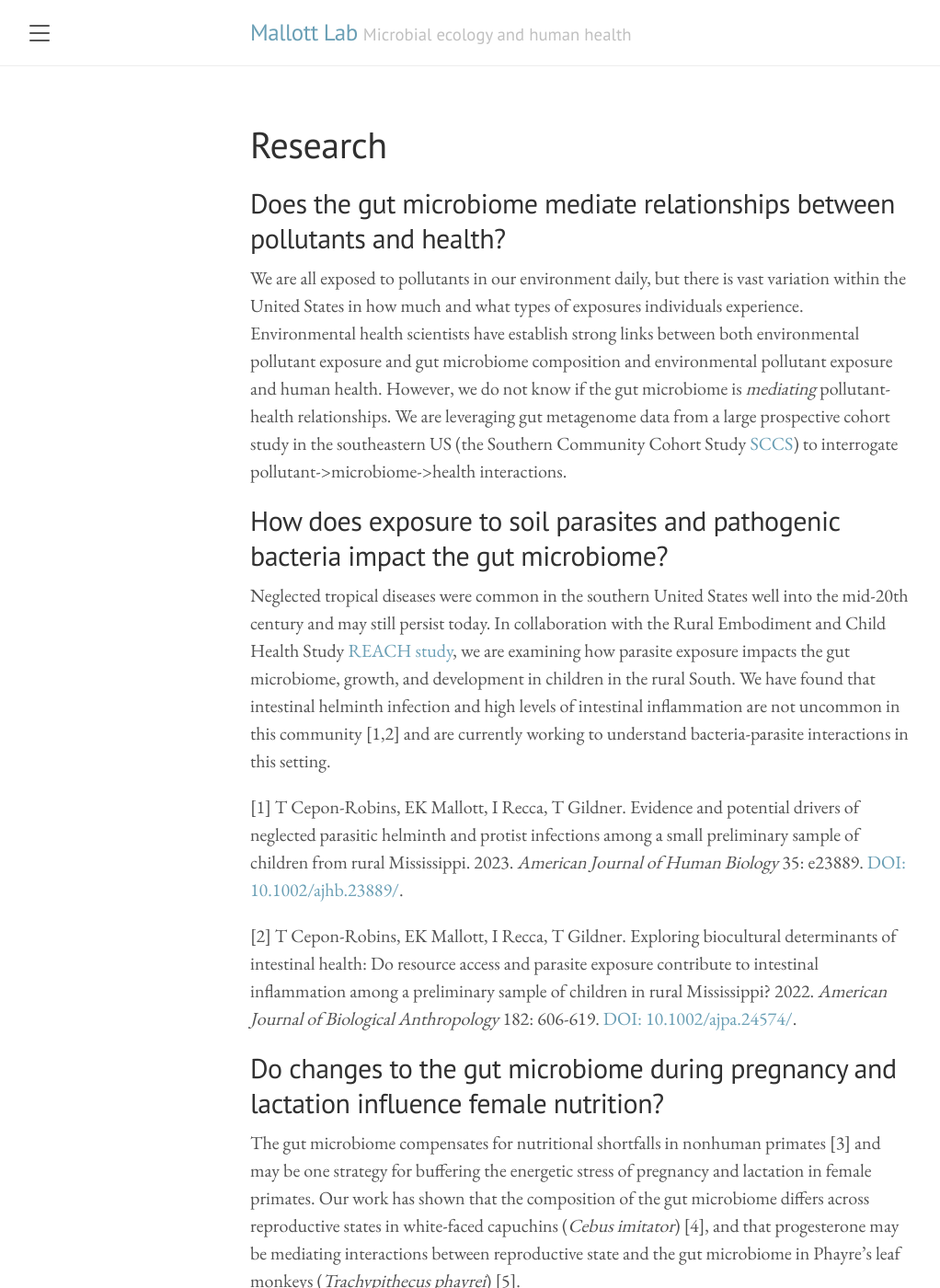
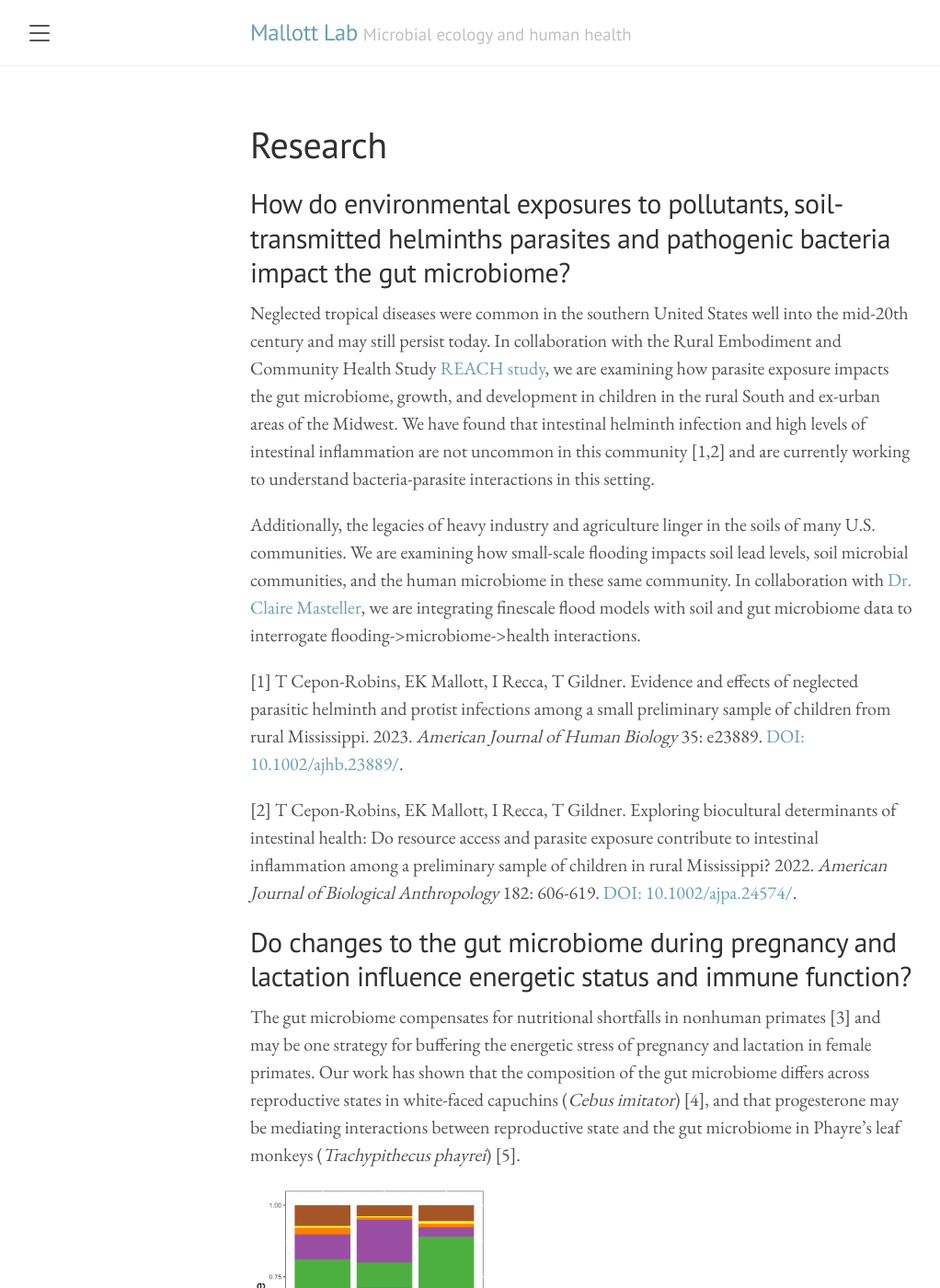
Before and after one commit to Mallott-Lab/Mallott-Lab.github.io, a Jekyll site: the page built from research.md, in a window 1280 px wide and 1400 px high. Shown: the whole window at 92% size, without its empty margins (8-1030 px from the left). Built offline with Jekyll 4.4.1, drawn with Linux system fonts in a browser that asks for light colours; some of the changed text lies outside the part shown.

Commit message:
Update research.md

```diff
--- a/research.md
+++ b/research.md
@@ -2,17 +2,16 @@
 layout: page
 title: Research
 ---
-## Does the gut microbiome mediate relationships between pollutants and health?
-We are all exposed to pollutants in our environment daily, but there is vast variation within the United States in how much and what types of exposures individuals experience. Environmental health scientists have establish strong links between both environmental pollutant exposure and gut microbiome composition and environmental pollutant exposure and human health. However, we do not know if the gut microbiome is *mediating* pollutant-health relationships. We are leveraging gut metagenome data from a large prospective cohort study in the southeastern US (the Southern Community Cohort Study [SCCS](https://southerncommunitystudy.org)) to interrogate pollutant->microbiome->health interactions.
+## How do environmental exposures to pollutants, soil-transmitted helminths parasites and pathogenic bacteria impact the gut microbiome?
+Neglected tropical diseases were common in the southern United States well into the mid-20th century and may still persist today. In collaboration with the Rural Embodiment and Community Health Study [REACH study](https://reachresearch.org), we are examining how parasite exposure impacts the gut microbiome, growth, and development in children in the rural South and ex-urban areas of the Midwest. We have found that intestinal helminth infection and high levels of intestinal inflammation are not uncommon in this community [1,2] and are currently working to understand bacteria-parasite interactions in this setting.
 
-## How does exposure to soil parasites and pathogenic bacteria impact the gut microbiome?
-Neglected tropical diseases were common in the southern United States well into the mid-20th century and may still persist today. In collaboration with the Rural Embodiment and Child Health Study [REACH study](https://reachresearch.org), we are examining how parasite exposure impacts the gut microbiome, growth, and development in children in the rural South. We have found that  intestinal helminth infection and high levels of intestinal inflammation are not uncommon in this community [1,2] and are currently working to understand bacteria-parasite interactions in this setting.
+Additionally, the legacies of heavy industry and agriculture linger in the soils of many U.S. communities. We are examining how small-scale flooding impacts soil lead levels, soil microbial communities, and the human microbiome in these same community. In collaboration with [Dr. Claire Masteller](https://eeps.wustl.edu/people/claire-masteller), we are integrating finescale flood models with soil and gut microbiome data to interrogate flooding->microbiome->health interactions.
 
-[1] T Cepon-Robins, EK Mallott, I Recca, T Gildner. Evidence and potential drivers of neglected parasitic helminth and protist infections among a small preliminary sample of children from rural Mississippi. 2023. *American Journal of Human Biology* 35: e23889. [DOI: 10.1002/ajhb.23889/](https://doi.org/10.1002/ajhb.23889).
+[1] T Cepon-Robins, EK Mallott, I Recca, T Gildner. Evidence and effects of neglected parasitic helminth and protist infections among a small preliminary sample of children from rural Mississippi. 2023. *American Journal of Human Biology* 35: e23889. [DOI: 10.1002/ajhb.23889/](https://doi.org/10.1002/ajhb.23889).
 
 [2] T Cepon-Robins, EK Mallott, I Recca, T Gildner. Exploring biocultural determinants of intestinal health: Do resource access and parasite exposure contribute to intestinal inflammation among a preliminary sample of children in rural Mississippi? 2022. *American Journal of Biological Anthropology* 182: 606-619. [DOI: 10.1002/ajpa.24574/](https://doi.org/10.1002/ajpa.24574).
 
-## Do changes to the gut microbiome during pregnancy and lactation influence female nutrition?
+## Do changes to the gut microbiome during pregnancy and lactation influence energetic status and immune function?
 The gut microbiome compensates for nutritional shortfalls in nonhuman primates [3] and may be one strategy for buffering the energetic stress of pregnancy and lactation in female primates. Our work has shown that the composition of the gut microbiome differs across reproductive states in white-faced capuchins (*Cebus imitator*) [4], and that progesterone may be mediating interactions between reproductive state and the gut microbiome in Phayre's leaf monkeys (*Trachypithecus phayrei*) [5].
 
 <img src="/images/microbe_comp_repro_af_nochloro.jpg" alt="Stacked bar chart showing the differences in the relative abundance of phyla of bacteria between cycling, pregnant, and lactating females" width="350">
@@ -21,14 +20,19 @@ The gut microbiome compensates for nutritional shortfalls in nonhuman primates [
 
 We are currently generating gut metagenomes from Phayre's leaf monkeys to examine finescale variation in function across reproduction to help determine if the compositional changes are increasing microbially-derived energy available to the host.
 
+Additionally, we are recruiting a cohort of pregnant people to characterize the changes in the structure and function of the gut microbiome across pregnancy and postpartum. We are interested in how hormones and immunotolerance interact to shape the gut microbiome.
+
 [3] EK Mallott, LH Skovmand, PA Garber, KR Amato. The faecal metabolome of black howler monkeys (*Alouatta pigra*) varies in response to seasonal dietary changes. 2022. *Molecular Ecology* 31: 4146-4161. [DOI: 10.1111/mec.16559/](https://doi.org/10.1111/mec.16559).
 
 [4] EK Mallott, KR Amato. The microbial reproductive ecology of white-faced capuchins (*Cebus capucinus*). 2018. *American Journal of Primatology* 80: e22896. [DOI: 10.1002/ajp.22896](https://doi.org/10.1002/ajp.22896).
 
 [5] EK Mallott, C Borries, A Koenig, KR Amato, A Lu. Reproductive hormones mediate changes in the gut microbiome during pregnancy and lactation in Phayre's leaf monkeys. 2020. *Scientific Reports* 10: 9961. [DOI: 10.1038/s41598-020-6685-2](https://doi.org/10.1038/s41598-020-6685-2).
 
+## What are the relative contributions of host genetics and environment to the gut microbiome?
+Natural hybrid zones offer a unique opportunity to disentangle the relative contributions of host genetics and environment to the gut microbiome. We are currently studying the gut microbiomes of hybridizing populations of tufted gray langurs (*Semnopithecus priam*) and purple-faced langurs (*Semnopithecus vetulus*) in Sri Lanka.
+
 ## How has the metabolic function of the gut microbiome changed across primate evolution?
-The gut microbiome of humans is distinct from that of other primates [6]. As human diets have diverged from those of other primates, the metabolic functions of the gut microbiome may also have shifted. In particular, we are interested in short chain fatty acid (SCFA) metabolism. SCFAs are produced by bacteria in the gut and can be used by the host for energy. Previous computational work in the lab showed that butyrate production potential does not differ markedly between humans and nonhuman primates, but that the pathway abundance does differ between humans in industrialized vs. nonindustrialized environments [7].
+The gut microbiome of humans is distinct from that of other primates [6]. As human diets have diverged from those of other primates, the metabolic functions of the gut microbiome may also have shifted. In particular, we are interested in short chain fatty acid (SCFA) metabolism. SCFAs are produced by bacteria in the gut and can be used by the host for energy. Previous computational work showed that butyrate production potential does not differ markedly between humans and nonhuman primates, but that the pathway abundance does differ between humans in industrialized vs. nonindustrialized environments [7]. Additionally, differences in the capacity of the microbiome to produce SCFA may have implications for brain growth and development [8].
 
 <img src="/images/Figure3.jpg" alt="Multiple box plots showing differences in butyrate pathway abundance across primates and within humans" width="700">
 
@@ -39,3 +43,5 @@ We are now using multiple molecular and microbiological methods to confirm these
 [6] KR Amato, EK Mallott, JE Lambert, D McDonald, A Gomez, JL Metcalf, NJ Dominy, GAO Britton, RM Stumpf, T Goldberg, SR Leigh, R Knight. The human gut microbiome is more similar to that of Old World monkeys than apes. 2019. *Genome Biology* 20: 201. [DOI: 10.1186/s13059-019-1807-z](https://doi.org/10.1186/s13059-019-1807-z).
 
 [7] EK Mallott, KR Amato. Butyrate-producing pathway abundances are similar in human and nonhuman primate gut microbiomes. 2022. *Molecular Biology and Evolution* 39: msab279. [DOI: 10.1093/molbev/msab279/](https://doi.org/10.1093/molbev/msab279).
+
+[8] EK Mallott, S Kuthyar, W Lee, D Reiman, H Jiang, S Chitta, EA Waters, B Layden, R Sumagin, LD Manzanares, G-Y Yang, ML Savo Sardaro, S Gray, LE Williams, Y Dai, JP Curley, CR Haney, ER Liechty, CW Kuzawa, KR Amato. The primate gut microbiota contributes to interspecific differences in host metabolism. 2024. *Microbial Genomics* 10:001322. [DOI: 10.1099/mgen.0.001322](https://doi.org/10.1099/mgen.0.001322).
```
